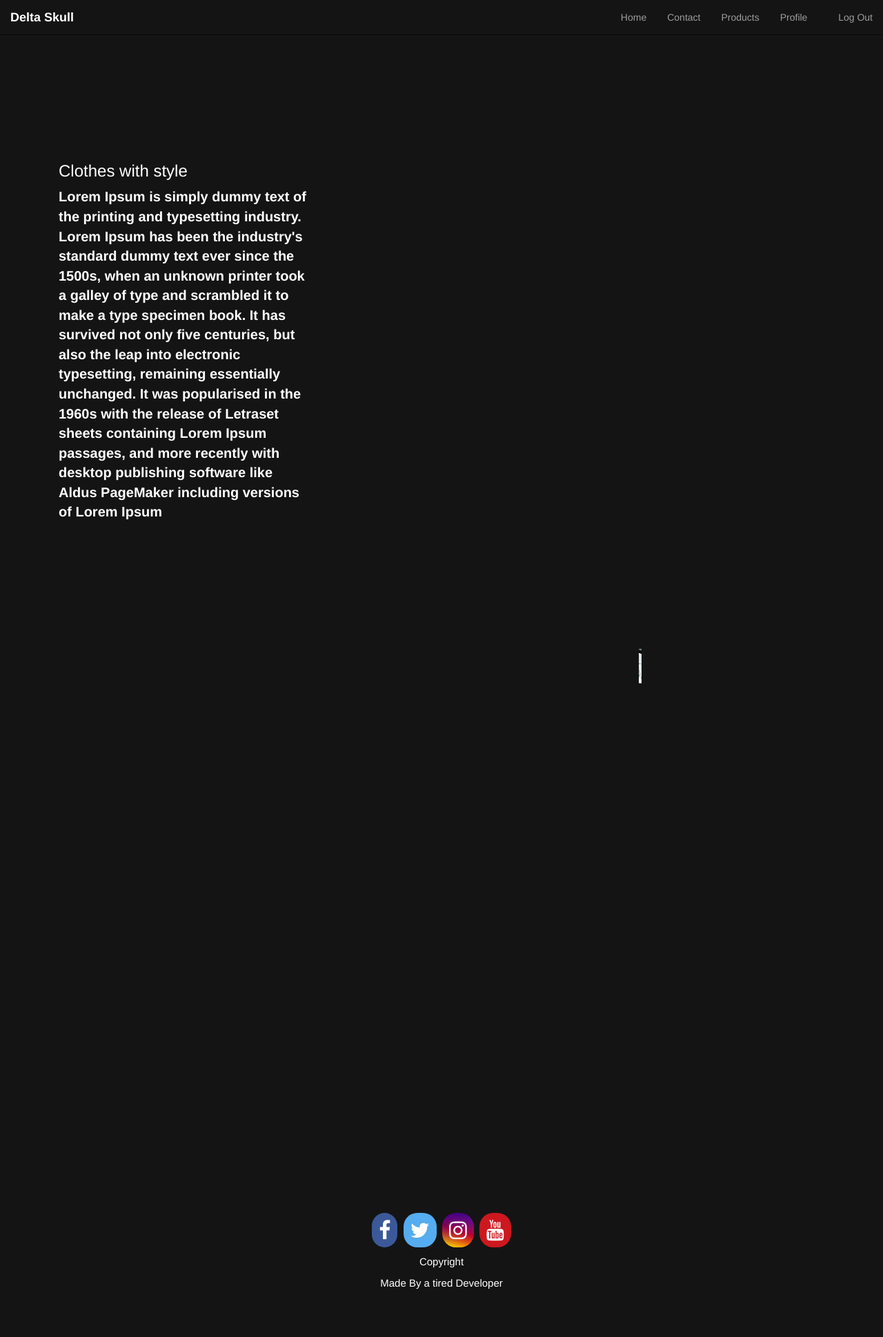
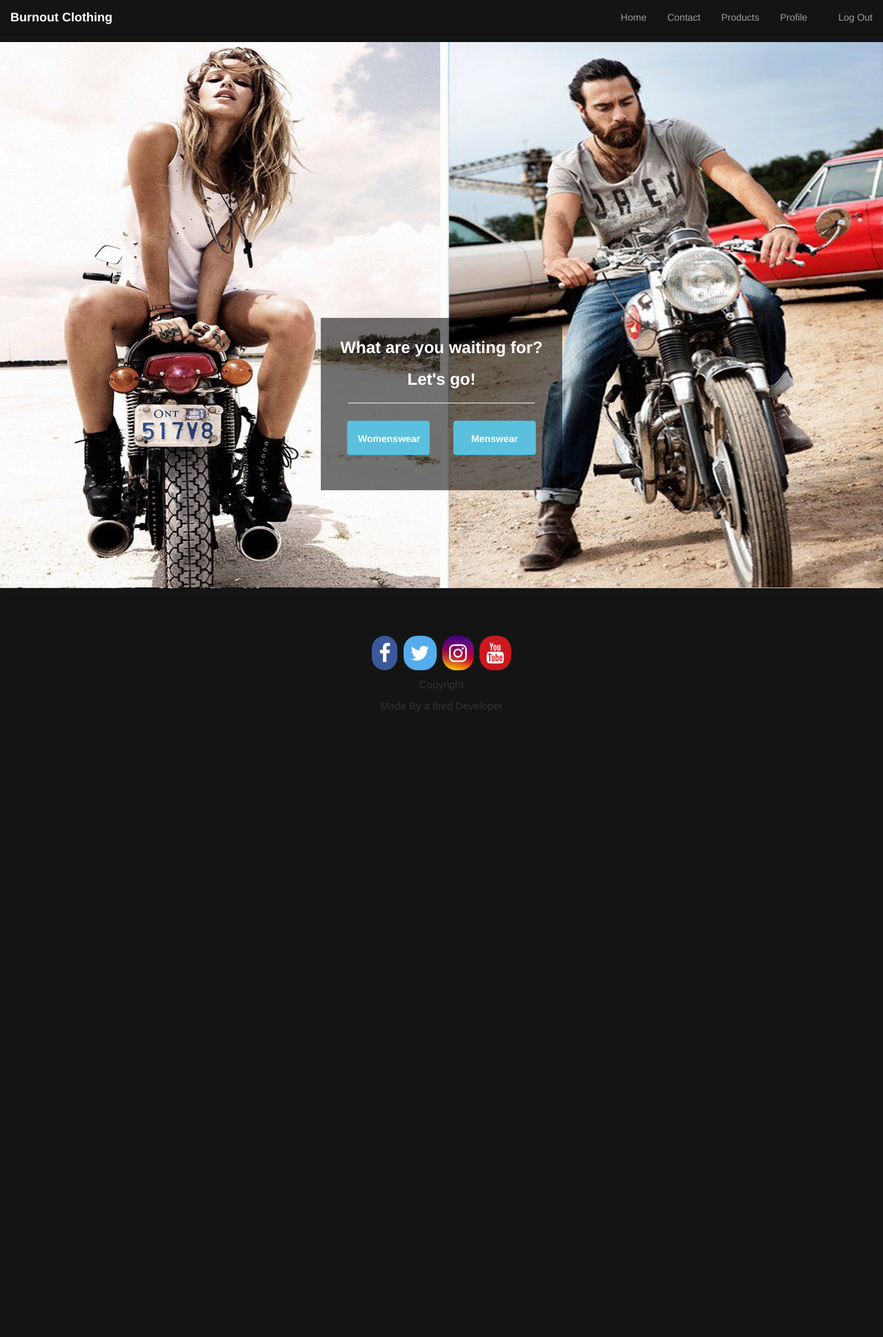
Before and after one commit to RenanZabeu/renanclothestore, a Django app: page / in a window 1280 px wide. Shown: the whole page at 69% size. After the commit the page ends 1032 px from the top, so only its background shows below. Run offline with Django 3.2, Linux system fonts and the light colour scheme; a user stored in the database is signed in; some libraries are stand-ins or nearby versions; some web fonts are replaced.

Commit message:
repagination

```diff
--- a/static/css/stylesheet.css
+++ b/static/css/stylesheet.css
@@ -73,8 +84,8 @@
     grid-template-columns: 100%;
 }
 
-.index.container{
-    margin-top: 20px;
+.container{
+ margin-top: -10px;
 }
 
 /*Login and Log off*/
@@ -85,102 +96,45 @@
 
 /*===============================================Index================================================================*/
 
-/*parallax*/
+.landing{
+    width: 100%;
+    height: 800px;
+    background-image: url("../img/landingimg.jpg");
+    background-repeat: no-repeat;
+    background-size: 100% 100%;
 
-
-#about-bg-diagonal{
-    width: 60%;
-    height: 900px;
-    float: right;
-    background-image: url("../img/DSC_0457p2.jpg");
-    border-left: 400px solid #141414;
-    border-top:900px solid transparent;
-    background-attachment: fixed;
-    background-position: -280px -50px;
-    background-repeat: no-repeat;
-    -webkit-background-size: cover;
-    -moz-background-size: cover;
-    -o-background-size: cover;
-     background-size: cover;
 }
 
-.about-content-box {
- float: left;
- height: 800px;
+.contentbox{
+    height: 250px;
+    background-color: rgba(0,0,0,.55);
+    text-align: center;
+    margin-top: 400px;
+    padding:10px;
 }
 
-.about-content-box-outer{
-    width: 100%;
-    height: 100%;
-    display: table;
+.btn.btn-info{
+    height: 50px;
+    width: 120px;
+    margin-top: 5px;
 }
 
-.about-content-box-inner{
-    display: table-cell;
-    vertical-align: middle;
+.man{
+    margin-left: 30px;
+    padding: 15px;
+}
+.women{
+ padding: 15px;
 }
 
-h3{
-    color: white;
-}
-.write{
-
+.landingwrite{
+    margin-top: 20px;
     color: white;
 }
 
-
-/*===========================================Section 2================================================================*/
-
-.subSection{
-    height: 50px;
-    width: 60%;
-    background-color: #141414;
-
+.breakline{
+    width: 270px;
 }
-
-h1{
-    text-align: center;
-    color:#141414;
-
-}
-
-
-.front{
-    margin-top: 60px;
-    margin-left: 160px;
-    margin-bottom: 50px;
-    border-radius: 2px;
-}
-
-.mainproduct{
-    height: 100%;
-    width: 100%;
-}
-
-.mainproduct:hover{
-    -moz-box-shadow: 0 0 5px rgba(0,0,0,0.5);
-	-webkit-box-shadow: 0 0 5px rgba(0,0,0,0.5);
-	box-shadow: 0 0 20px rgba(0,0,0,0.5);
-}
-
-p{
-    color: white;
-    font-size: 20px;
-}
-/*============================================Animation===============================================================*/
-
-.anime{
-    opacity: 0;
-    transform: translate3d(-100px,0,0);
-    transition: .3s;
-}
-
-.anime-start{
-    opacity: 1;
-    transform: translate3d(0,0,0);
-}
-
-
 /*================================================Login===============================================================*/
 .login.container{
     margin-top: 60px;
--- a/templates/base.html
+++ b/templates/base.html
@@ -4,7 +4,7 @@
 <head>
     <link rel="icon" href="{% static "img/skull.jpg" %}" type="image" sizes="16x16">
     <meta charset="utf-8">
-    <title>Delta Skull</title>
+    <title>Burnout Clothing</title>
     <meta name="viewport" content="width=device-width, initial-scale=1.0">
     <meta name="description" content="">
     <meta name="author" content="">
@@ -29,7 +29,7 @@
                     <span class="icon-bar"></span>
                     <span class="icon-bar"></span>
                 </button>
-                <a class="navbar-brand" href="/"><strong>Delta Skull</strong></a>
+                <a class="navbar-brand" href="/"><strong>Burnout Clothing</strong></a>
             </div>
 
             <div class="navbar-collapse collapse" id="carnavbar">
@@ -69,7 +69,7 @@
 </div>
 
 <article>
-   <div class="container index">
+   <div class="renan">
        {% block content %}
        {% endblock %}
    </div>
--- a/templates/index.html
+++ b/templates/index.html
@@ -2,76 +2,23 @@
 {% block content %}
 {% load staticfiles %}
 
-<div>
-    <section id="about">
-        <div id="about-bg-diagonal"></div>
-        <div class="container">
-            <div class="row">
-                <div class="col-md-4">
-                    <div class="about-content-box">
-                        <div class="about-content-box-outer">
-                            <div class="about-content-box-inner">
-                                <div class="content-title">
-                                    <h3> Clothes with style </h3>
-                                    <div class="content-title-underline"></div>
-                                </div>
-                                <div id="about-desc">
-                                <p class="write">
-                                    <strong>
-                                    Lorem Ipsum is simply dummy text of the printing and typesetting industry.
-                                    Lorem Ipsum has been the industry's standard dummy text ever since the 1500s,
-                                    when an unknown printer took a galley of type and scrambled it to make a type specimen book.
-                                    It has survived not only five centuries, but also the leap into electronic typesetting, remaining essentially unchanged.
-                                    It was popularised in the 1960s with the release of Letraset sheets containing Lorem Ipsum passages, and more recently with desktop publishing software like Aldus PageMaker including versions of Lorem Ipsum
-                                    </strong>
-                                </p>
-                            </div>
 
-                            </div>
-                        </div>
-                    </div>
-                </div>
+
+<div class="landing">
+<div class="container">
+
+        <div class="col-lg-4 col-lg-offset-4">
+            <div class="contentbox">
+                <h3 class="landingwrite"><strong>What are you waiting for?</strong></h3>
+                <h3 class="landingwrite"><strong>Let's go!</strong></h3>
+            <hr class="breakline">
+            <a{% if user.is_authenticated %} href="/products/" {% else %} href="{% url 'login' %}" {% endif %} class="btn btn-info women" role="button"><strong>Womenswear</strong></a>
+            <a{% if user.is_authenticated %} href="/products/" {% else %} href="{% url 'login' %}" {% endif %} class="btn btn-info man" role="button"><strong>Menswear</strong></a>
             </div>
-
         </div>
 
-    </section>
+    </div>
 </div>
 
-<!--------------------------------------------------------------------------------------------------------------------->
-<div>
-    <div class="subSection"></div>
-</div>
 
-            <div class="fakebreakline">
-                <h1>  </h1>
-            </div>
-
-<!--------------------------------------------------------------------------------------------------------------------->
-<section class="anime">
-    <div class="container-fluid">
-         <div class="row ">
-            <div class="product">
-                <div class="front col-sm-4 col-xs-6 col-md-4 col-lg-4"   alt="man" style="background: linear-gradient(to bottom right, darkmagenta, mediumpurple);">
-                        <p><strong>Men</strong></p>
-                        <a {% if user.is_authenticated %} href="/products/" {% else %} href="{% url 'login' %}" {% endif %}>
-                            <img class="mainproduct"   src="{% static 'img/mentitle.jpg' %}">
-                                <p></p>
-                            </img>
-                        </a>
-                </div>
-                <div class="front col-sm-4 col-xs-6 col-md-4 col-lg-4"  alt="woman" style="background: linear-gradient(to bottom right, mediumpurple, darkmagenta);">
-                        <p><strong>Women</strong></p>
-                        <a {% if user.is_authenticated %} href="/products/" {% else %} href="{% url 'login' %}" {% endif %}>
-                            <img class="mainproduct" src="{% static 'img/womentitle.jpg' %}">
-                                <p></p>
-                            </img>
-                        </a>
-                </div>
-            </div>
-          </div>
-        </div>
-    </div>
- <hr>
-</section>
 {% endblock %}
--- a/templates/register.html
+++ b/templates/register.html
@@ -16,9 +16,9 @@
     <div class="container monthly">
         <div class="row">
             <div class="col-sm-12">
-                <h2 class="monthlyplan">
+                <h3 class="monthlyplan">
                     Register in our incredible store for only $1.00 per month to receive every month a clothe item and be able to buy our products using Paypal.
-                </h2>
+                </h3>
             </div>
         </div>
     </div>
```
Also changed, not shown: other parts of static/css/stylesheet.css (+30 -27 lines), templates/flatpages/default.html (+44 -4 lines), templates/products/products.html (+7 -8 lines), templates/profile.html (+4 -4 lines), db.sqlite3, static/img/DSC_0457p3.jpg (deleted), static/img/landingimg.jpg (added), static/img/mentitle.jpg (deleted), static/img/womentitle.jpg (deleted).
